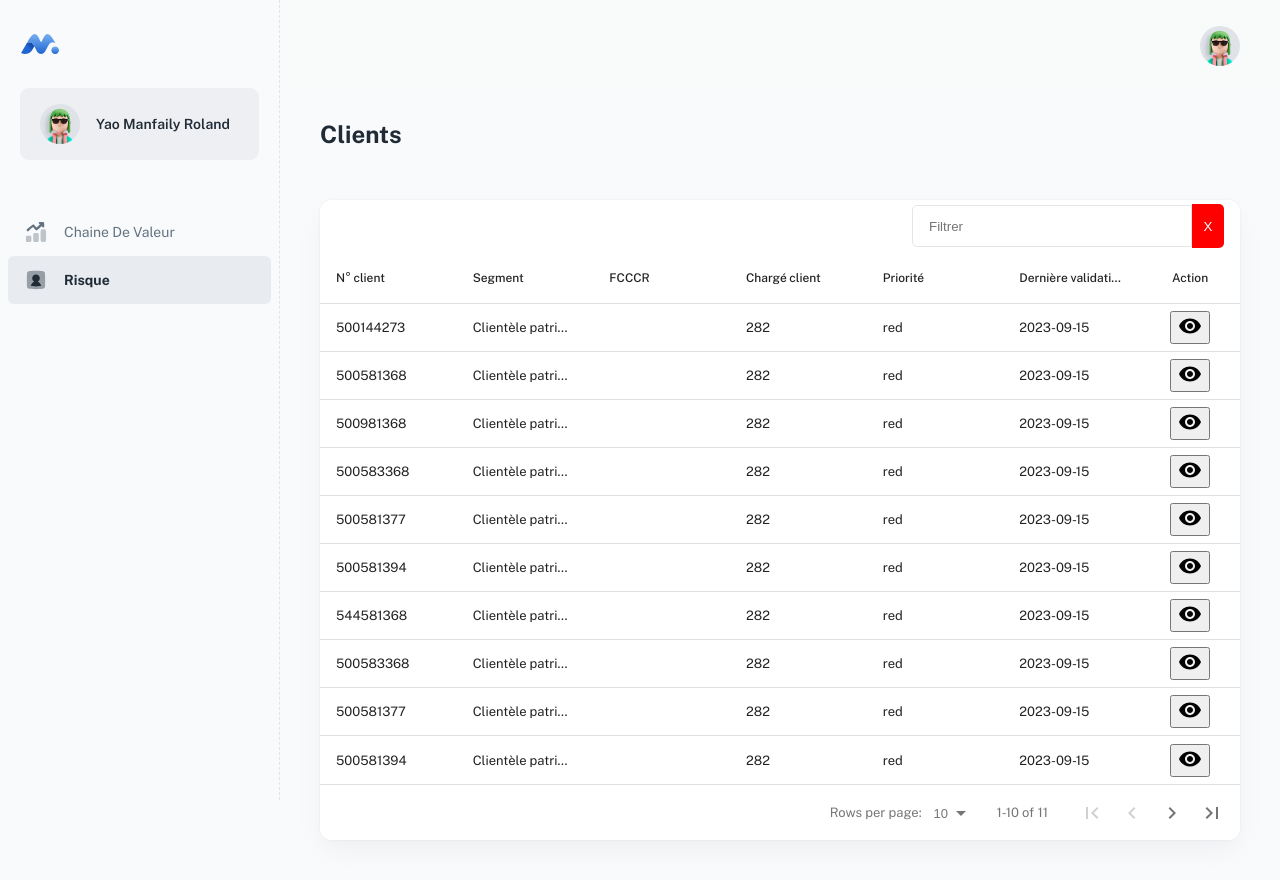
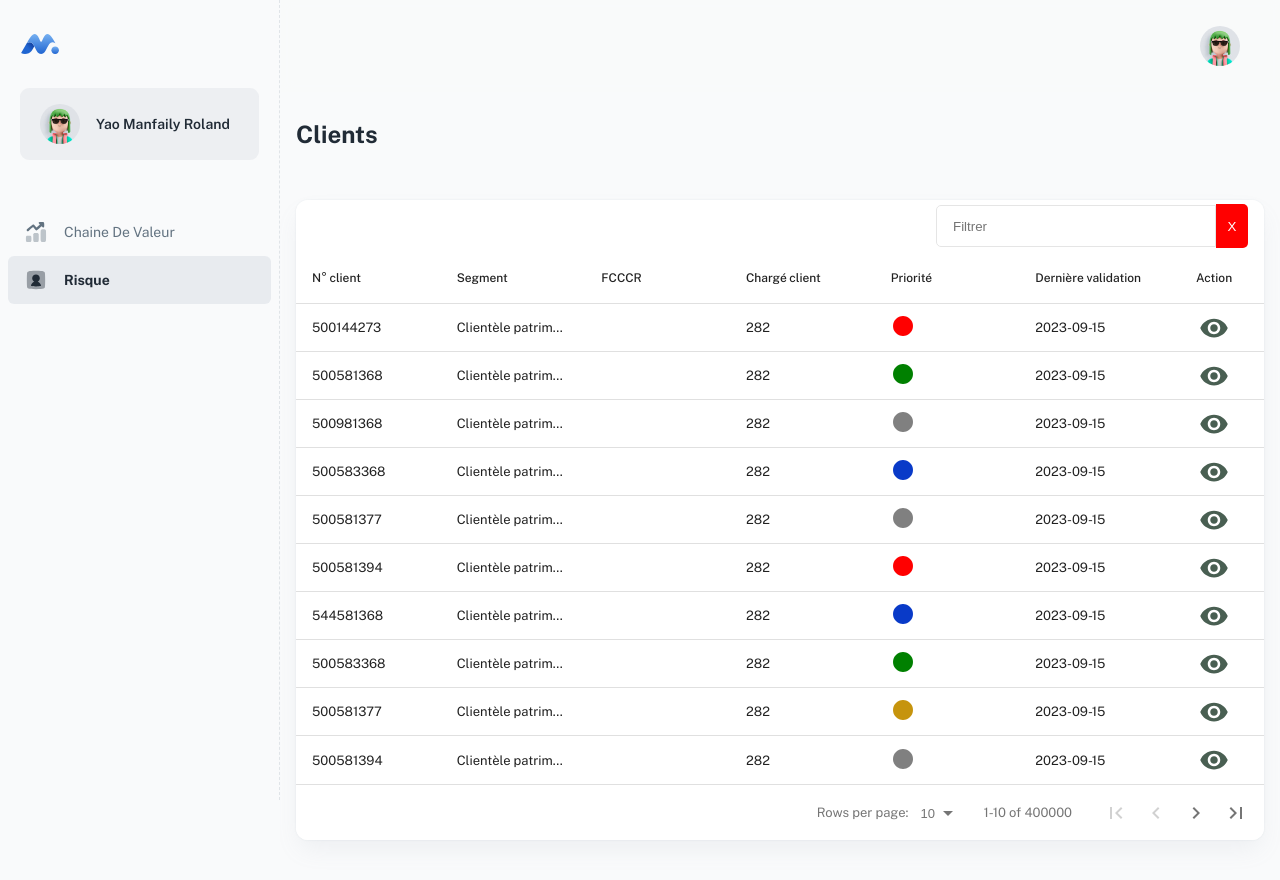
Before and after one commit to 07Manfaily/cvc, a React (Create React App) app: page /dashboard/risque in a window 1280 px wide. Shown: the top 880 px of the page. Built offline with nearby package versions, Linux system fonts and the light colour scheme; a web font is replaced by a local one.

Commit message:
Update Risque.js

```diff
--- a/src/pages/Risque.js
+++ b/src/pages/Risque.js
@@ -1,11 +1,15 @@
 import React from 'react';
 import DataTable from 'react-data-table-component';
 import { useNavigate } from 'react-router-dom';
-import { Card, Stack, Container, Typography } from '@mui/material';
+import { Card, Stack, Container, Button, Typography } from '@mui/material';
 import VisibilityIcon from '@mui/icons-material/Visibility';
+import CircleRoundedIcon from '@mui/icons-material/CircleRounded';
+import VisibilityOffIcon from '@mui/icons-material/VisibilityOff';
 // import { useNavigate } from 'react-router-dom';
 import Scrollbar from '../components/scrollbar';
 import FilterComponent from '../utils/filter'
+
+
 
 export default function Risque() {
   // Utilisez le hook useNavigate pour la navigation
@@ -41,20 +45,20 @@ export default function Risque() {
       name: 'Action',
       button: true,
       cell: row => (
-        <button onClick={() =>  navigate(`/dashboard/chaine-de-valeur`, { replace: true })}>
-        <VisibilityIcon/>
-        </button>
+        <Button   style={{ color: 'black'}}  onClick={() =>  navigate(`/dashboard/chaine-de-valeur`, { replace: true })}>
+        <VisibilityIcon style={{ color: '#495F52',  fontSize: 30 }}/>
+        </Button>
       ),
     },
   ];
 
-  const data = [
+let data = [
     {
       Nc: '500144273',
       seg: 'Clientèle patrimoniale',
       Fc: 'Low Risk',
       Chgc: '282',
-      Pr: 'red',
+      Pr: <CircleRoundedIcon style={{ color: 'red' }} />,
       Dv: '2023-09-15',
     },
     {
@@ -62,7 +66,7 @@ export default function Risque() {
       seg: 'Clientèle patrimoniale',
       Fc: 'Mid-Low Risk',
       Chgc: '282',
-      Pr: 'red',
+      Pr: <CircleRoundedIcon style={{ color: 'green' }} />,
       Dv: '2023-09-15',
     },
     {
@@ -70,7 +74,7 @@ export default function Risque() {
       seg: 'Clientèle patrimoniale',
       Fc: 'Low Risk',
       Chgc: '282',
-      Pr: 'red',
+      Pr: <CircleRoundedIcon style={{ color: 'gray' }} />,
       Dv: '2023-09-15',
     },
     {
@@ -78,7 +82,7 @@ export default function Risque() {
       seg: 'Clientèle patrimoniale',
       Fc: 'Mid-Low Risk',
       Chgc: '282',
-      Pr: 'red',
+      Pr: <CircleRoundedIcon style={{ color: '#093AC8' }} />,
       Dv: '2023-09-15',
     },
     {
@@ -86,7 +90,7 @@ export default function Risque() {
       seg: 'Clientèle patrimoniale',
       Fc: 'Mid-Low Risk',
       Chgc: '282',
-      Pr: 'red',
+      Pr: <CircleRoundedIcon style={{ color: 'gray' }} />,
       Dv: '2023-09-15',
     },
     {
@@ -94,7 +98,7 @@ export default function Risque() {
       seg: 'Clientèle patrimoniale',
       Fc: 'Low Risk',
       Chgc: '282',
-      Pr: 'red',
+      Pr: <CircleRoundedIcon style={{ color: 'red' }} />,
       Dv: '2023-09-15',
     },
     {
@@ -102,7 +106,7 @@ export default function Risque() {
       seg: 'Clientèle patrimoniale',
       Fc: 'Mid-Low Risk',
       Chgc: '282',
-      Pr: 'red',
+      Pr: <CircleRoundedIcon style={{ color: '093AC8' }} />,
       Dv: '2023-09-15',
     },
     {
@@ -110,7 +114,7 @@ export default function Risque() {
       seg: 'Clientèle patrimoniale',
       Fc: 'Mid-Low Risk',
       Chgc: '282',
-      Pr: 'red',
+      Pr: <CircleRoundedIcon style={{ color: 'green' }} />,
       Dv: '2023-09-15',
     },
     {
@@ -118,7 +122,7 @@ export default function Risque() {
       seg: 'Clientèle patrimoniale',
       Fc: 'Mid-Low Risk',
       Chgc: '282',
-      Pr: 'red',
+      Pr: <CircleRoundedIcon style={{ color: '#C6940D' }} />,
       Dv: '2023-09-15',
     },
     {
@@ -126,7 +130,7 @@ export default function Risque() {
       seg: 'Clientèle patrimoniale',
       Fc: 'Low Risk',
       Chgc: '282',
-      Pr: 'red',
+      Pr: <CircleRoundedIcon style={{ color: 'gray' }} />,
       Dv: '2023-09-15',
     },
     {
@@ -134,10 +138,12 @@ export default function Risque() {
       seg: 'Clientèle patrimoniale',
       Fc: 'Mid-Low Risk',
       Chgc: '282',
-      Pr: 'red',
+      Pr: <CircleRoundedIcon style={{ color: '#C6940D' }} />,
       Dv: '2023-09-15',
     },
   ];
+data = [..."_".repeat(400000)].map((_, i)=> data[i%data.length]);
+console.log("data legth", data.length);
   const [filterText, setFilterText] = React.useState('');
   const [resetPaginationToggle, setResetPaginationToggle] = React.useState(false);
   const filteredItems = data.filter((item) => item.Nc && item.Nc.toLowerCase().includes(filterText.toLowerCase()));
@@ -153,7 +159,7 @@ export default function Risque() {
     );
   }, [filterText, resetPaginationToggle]);
   return (
-    <Container>
+    <>
       <Stack direction="row" alignItems="center" justifyContent="space-between" mb={5}>
         <Typography variant="h4" gutterBottom>
           Clients
@@ -181,6 +187,6 @@ export default function Risque() {
 
         </Scrollbar>
       </Card>
-    </Container>
+    </>
   );
 }
```
